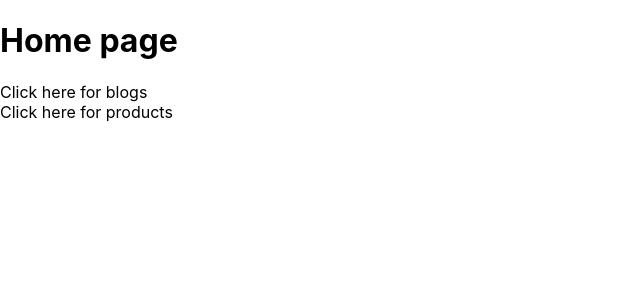
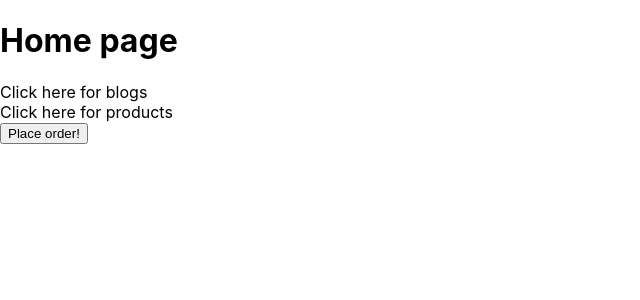
Before and after one commit to Krishnaprasad15/Next.js, a Next.js app: page / in a window 1280 px wide. Shown: the top 300 px of the page, without its empty margins (0-640 px from the left). Built offline with nearby package versions, Linux system fonts and the light colour scheme.

Commit message:
Navigating Programmatically

```diff
--- a/pages/index.js
+++ b/pages/index.js
@@ -1,6 +1,11 @@
 import Link from "next/link"
-
+import { useRouter } from "next/router"
 const Home= ()=>{
+    const router = useRouter()
+    const handleClick=()=>{
+        console.log('Placing order')
+        router.push('/product')
+    }
     return (
         <>
         <h1>Home page</h1>
@@ -11,6 +16,10 @@ const Home= ()=>{
         <Link href='/product'>
         Click here for products
         </Link>
+        <br/>
+        <button onClick={handleClick}>
+            Place order!
+        </button>
         </>
     )
 }
```
